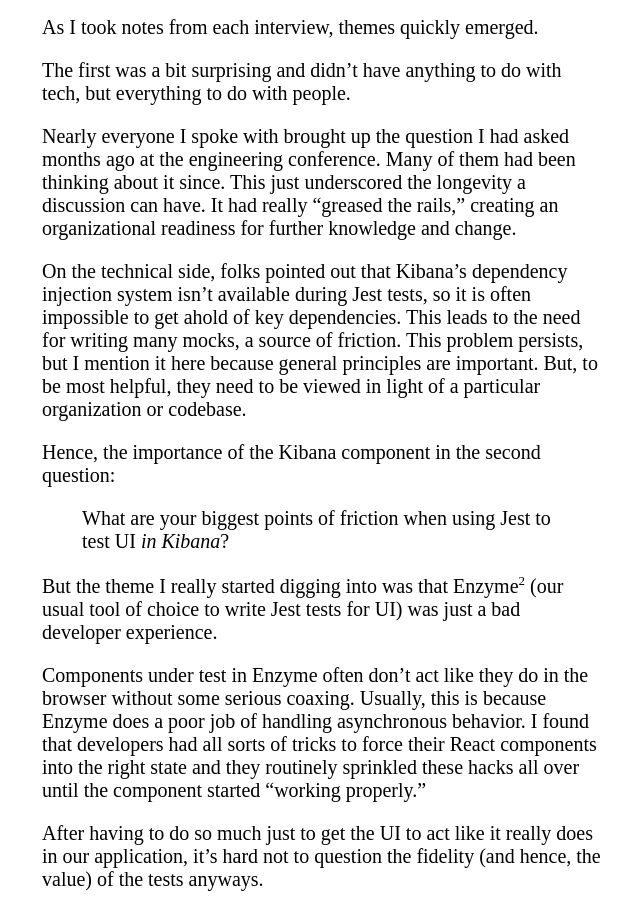
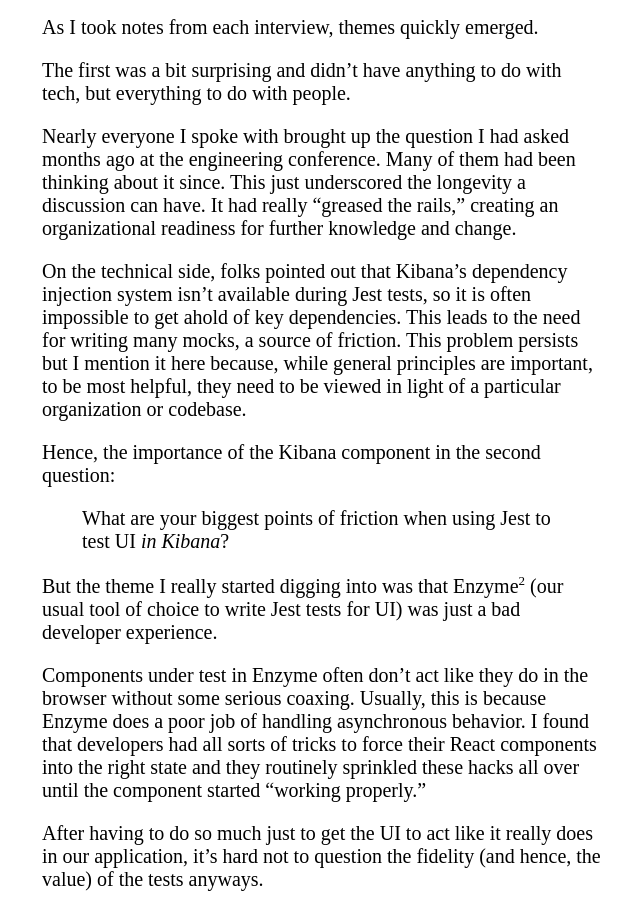
Before and after one commit to drewdaemon/drewdaemon.github.io, a Jekyll site: the page built from _posts/2024-05-24-2024-05-08-intro-to-rtl.md, in a window 1280 px wide and 900 px high, scrolled down 1160 px. Shown: the whole window, without its empty margins (318-958 px from the left). Built offline with Jekyll 4.4.1, drawn with Linux system fonts in a browser that asks for light colours; some of the changed text lies outside the part shown.

Commit message:
some edits

```diff
--- a/_posts/2024-05-24-2024-05-08-intro-to-rtl.md
+++ b/_posts/2024-05-24-2024-05-08-intro-to-rtl.md
@@ -63,8 +63,8 @@ for further knowledge and change.
 On the technical side, folks pointed out that Kibana's dependency injection system isn't available
 during Jest tests, so it is often impossible to get ahold of key
 dependencies. This leads to the need for writing many mocks, a
-source of friction. This problem persists, but I mention it here
-because general principles are important. But, to be most helpful,
+source of friction. This problem persists but I mention it here
+because, while general principles are important, to be most helpful,
 they need to be viewed in light of a particular organization or codebase.
 
 Hence, the importance of the Kibana component in the second question:
```
Also changed, not shown: other parts of _posts/2024-05-24-2024-05-08-intro-to-rtl.md (+5 -5 lines).
